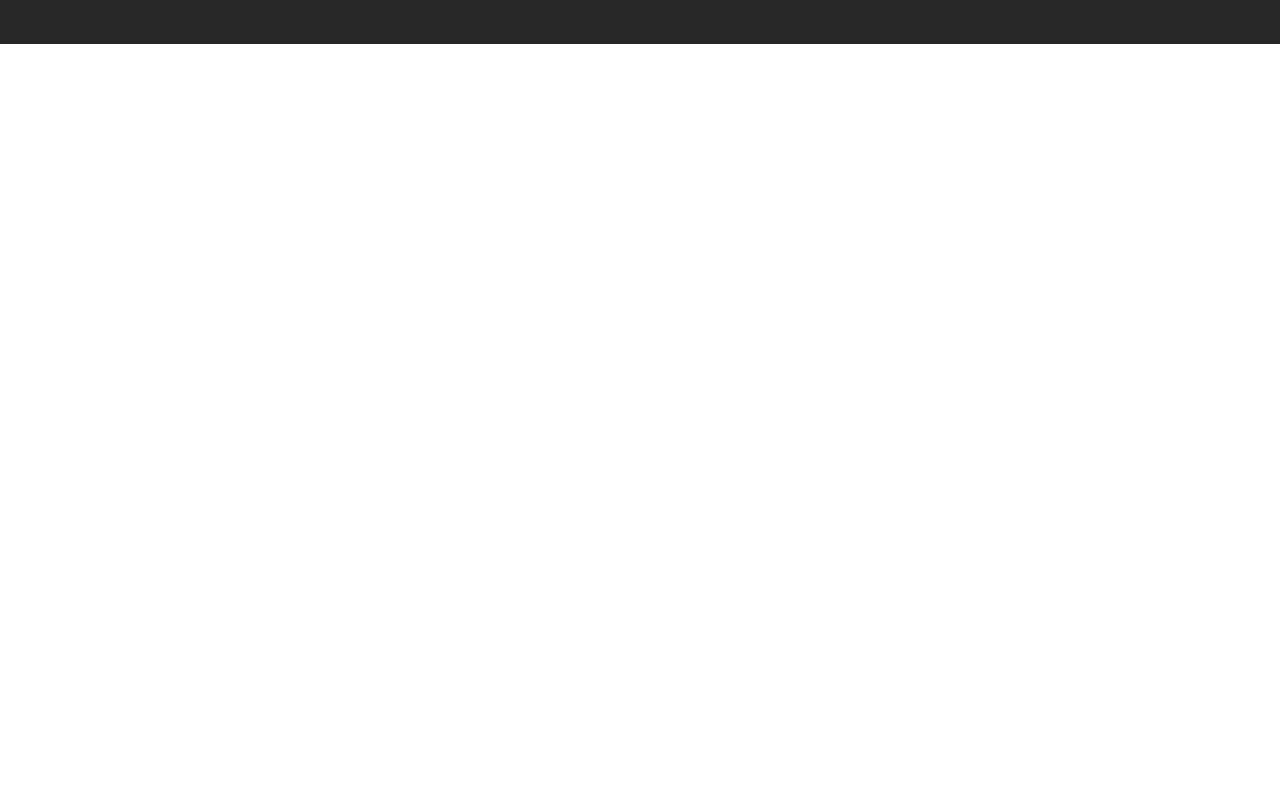
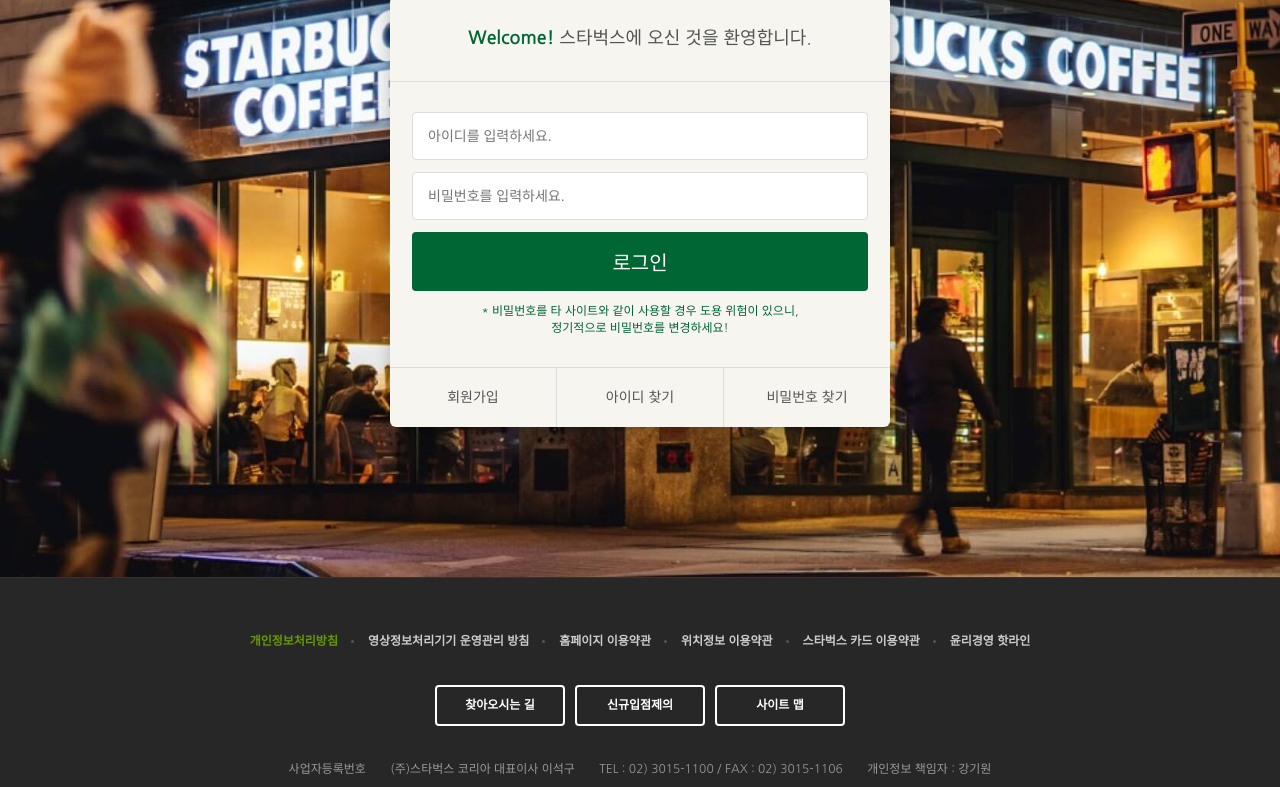
Before and after one commit to onthekaki/starbucks, a plain HTML site: page signin/index.html in a window 1280 px wide. Shown: the part 290-1077 px from the top of the page. Before the commit the page ends 800 px from the top, so only its background shows below. Drawn offline with nearby package versions, Linux system fonts and the light colour scheme.

Commit message:
로그인 페이지 완성

```diff
--- /dev/null
+++ b/css/signin.css
@@ -0,0 +1,82 @@
+.signin {
+  margin-top: 120px;
+  padding: 100px 0 150px;
+  background-image: url("../images/signin_bg.jpg");
+  background-repeat: no-repeat;
+  background-attachment: fixed;
+  background-position: center;
+  background-size: cover;
+}
+.signin h1 {
+  color: #fff;
+  text-align: center;
+  font-size: 30px;
+  font-weight: 700;
+  margin-bottom: 24px;
+}
+.signin__card {
+  width: 500px;
+  margin: 0 auto;
+  border-radius: 6px;
+  background-color: #f6f5f0;
+  box-shadow: 2px 2px 20px rgba(0, 0, 0, .3);
+  color: #555;
+}
+.signin__card h2 {
+  padding: 30px;
+  font-size: 18px;
+  text-align: center;
+  border-bottom: 1px solid #ddd;
+}
+.signin__card h2 strong {
+  font-weight: 700;
+  color: #006633;
+}
+.signin__card form {
+  padding: 30px 22px;
+}
+.signin__card form input {
+  width: 100%;
+  margin-bottom: 12px;
+  padding: 15px;
+  border: 1px solid #ddd;
+  border-radius: 4px;
+  box-sizing: border-box;
+  outline: none;
+  font-size: 14px;
+}
+/* 대괄호가 앞뒤에 붙으면? 속성 선택자  */
+.signin__card form [type="submit"] {
+  background-color: #006633;
+  color: #fff;
+  font-size: 20px;
+  border: none;
+  cursor: pointer;
+}
+.signin__card form p {
+  font-size: 12px;
+  text-align: center;
+  color: #006633;
+}
+.signin__card .actions {
+  display: flex;
+  /* 수평정렬 */
+  border-top: 1px solid #ddd;
+}
+.signin__card .actions a {
+  flex-grow: 1;
+  /* 요소의 증가 너비가 1비율 */
+  flex-basis: 0;
+  /* 기본 너비는 0으로 없는 상태 */
+  padding: 20px;
+  border-right: 1px solid #ddd;
+  text-align: center;
+  color: #555;
+  font-size: 14px;
+}
+.signin__card .actions a:last-child {
+  border-right: none;
+}
+.signin__card .actions a:hover {
+  text-decoration: underline;
+}
--- a/signin/index.html
+++ b/signin/index.html
@@ -48,6 +48,7 @@
   <link rel="stylesheet" href="https://fonts.googleapis.com/icon?family=Material+Icons">
 <!--  -->
   <link rel="stylesheet" href="../css/common.css" />
+  <link rel="stylesheet" href="../css/signin.css">
 
 
   <script defer src="../js/common.js"></script>
@@ -388,8 +389,28 @@
 
   </header>
 
+<!-- SIGNIN -->
   <section class="signin">
-
+    <h1>로그인</h1>
+    <div class="signin__card">
+      <h2>
+        <strong>Welcome!</strong>
+        스타벅스에 오신 것을 환영합니다.
+      </h2>
+      <form>
+        <input type="text" placeholder="아이디를 입력하세요.">
+        <input type="password" placeholder="비밀번호를 입력하세요.">
+        <input type="submit" value="로그인">
+        <p>
+          * 비밀번호를 타 사이트와 같이 사용할 경우 도용 위험이 있으니, <br />
+        정기적으로 비밀번호를 변경하세요!</p>
+      </form>
+        <div class="actions">
+          <a href="javascript:void(0)">회원가입</a>
+          <a href="javascript:void(0)">아이디 찾기</a>
+          <a href="javascript:void(0)">비밀번호 찾기</a>
+        </div>
+    </div>
   </section>
 
 <!-- FOOTER -->
```
